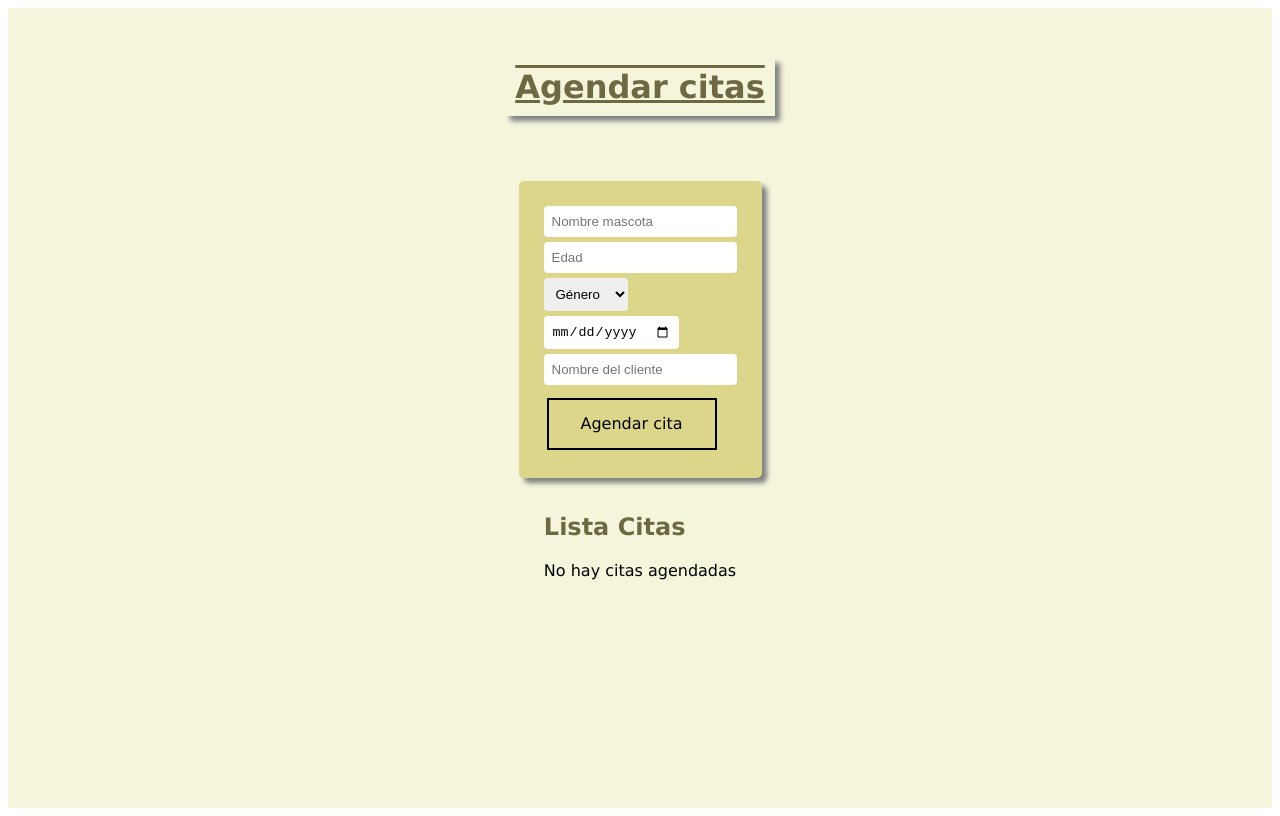
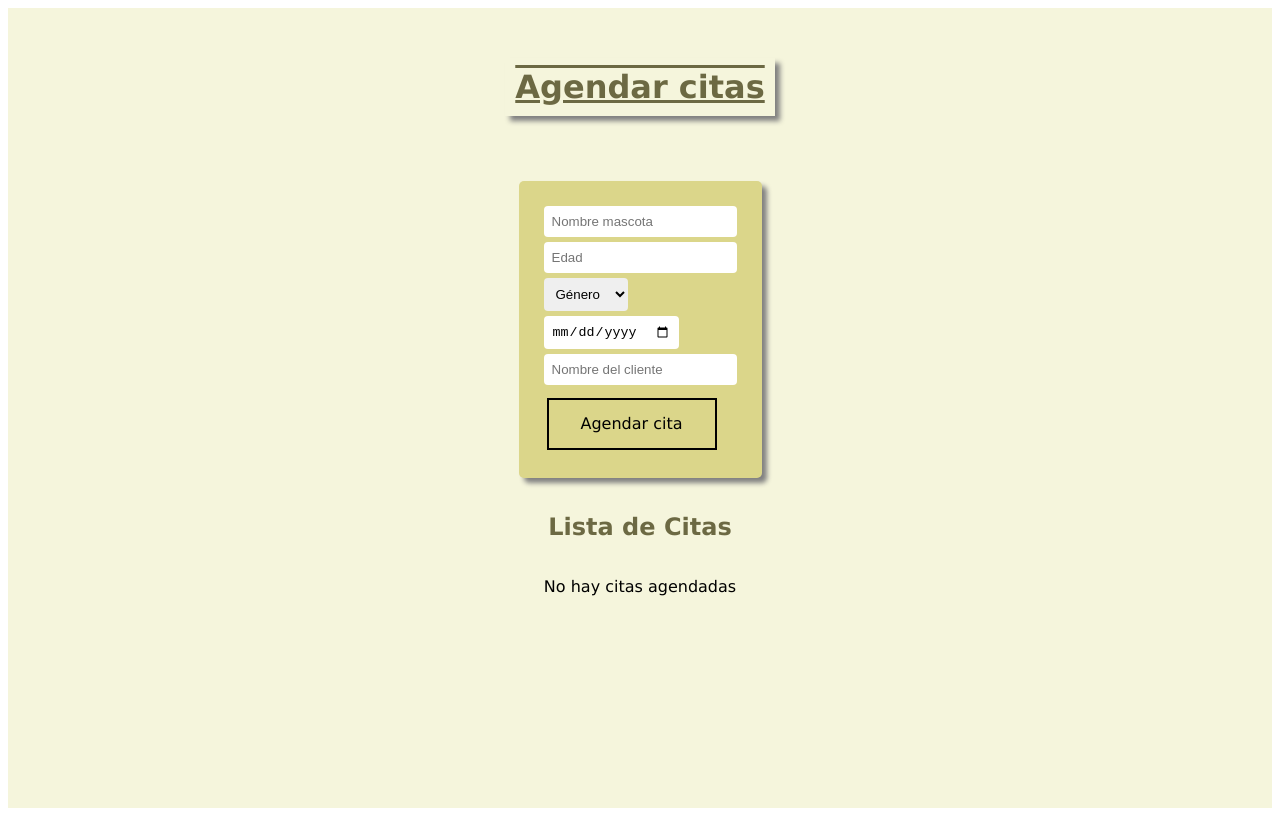
Before and after one commit to juanlope58/Reto2TGL, a React (Vite) app in the folder citas-mascotas/: page / in a window 1280 px wide. Built offline with nearby package versions, Linux system fonts and the light colour scheme.

Commit message:
updating styles and error negative age

```diff
--- a/citas-mascotas/src/components/FormularioCita.jsx
+++ b/citas-mascotas/src/components/FormularioCita.jsx
@@ -41,6 +41,11 @@ const FormularioCita = ({agregarCita}) => {
             hayErrores=true;
         }
 
+        if (form.age < 0){
+            nuevosErrores.age = "La edad debe ser positiva";
+            hayErrores=true;
+        }
+
         if (!form.gender.trim()){
             nuevosErrores.gender = "El género de la mascota es requerido";
             hayErrores=true;
@@ -52,7 +57,7 @@ const FormularioCita = ({agregarCita}) => {
         }
 
         if (citaDate < actualDate){
-            nuevosErrores.citaDate = "La fecha no puede estar en el pasado"
+            nuevosErrores.date = "La fecha no puede estar en el pasado"
             hayErrores = true;
         }
 
@@ -93,7 +98,6 @@ const FormularioCita = ({agregarCita}) => {
 
                 <input type="date" name="date" value={form.date} onChange={handleInputChange}/>
                 {errors.date && <span>{errors.date}</span>}
-                {errors.citaDate && <span>{errors.citaDate}</span>}
 
                 <input type="text" name="clientName" value={form.clientName} placeholder="Nombre del cliente" onChange={handleInputChange}/>
                 {errors.clientName && <span>{errors.clientName}</span>}
--- a/citas-mascotas/src/components/ListaCitas.jsx
+++ b/citas-mascotas/src/components/ListaCitas.jsx
@@ -4,7 +4,7 @@ const ListaCitas = ({citas}) => {
 
     return(
         <div className="content-list-citas">
-            <h2>Lista Citas</h2>
+            <h2>Lista de Citas</h2>
             {citas.length > 0 ? (
                 citas.map((cita,index)=>
                 <Cita key={`${cita.date}${cita.petName}${index}`} cita={cita}/>
--- a/citas-mascotas/src/styles.scss
+++ b/citas-mascotas/src/styles.scss
@@ -80,7 +80,13 @@
     }
 
     .content-list-citas {
+        display: flex;
+        flex-wrap: wrap;
+        justify-content: center;
+
         h2 {
+            text-align: center;
+            width: 100%;
             color:  rgb(108, 105, 67);
         }
     }
```
